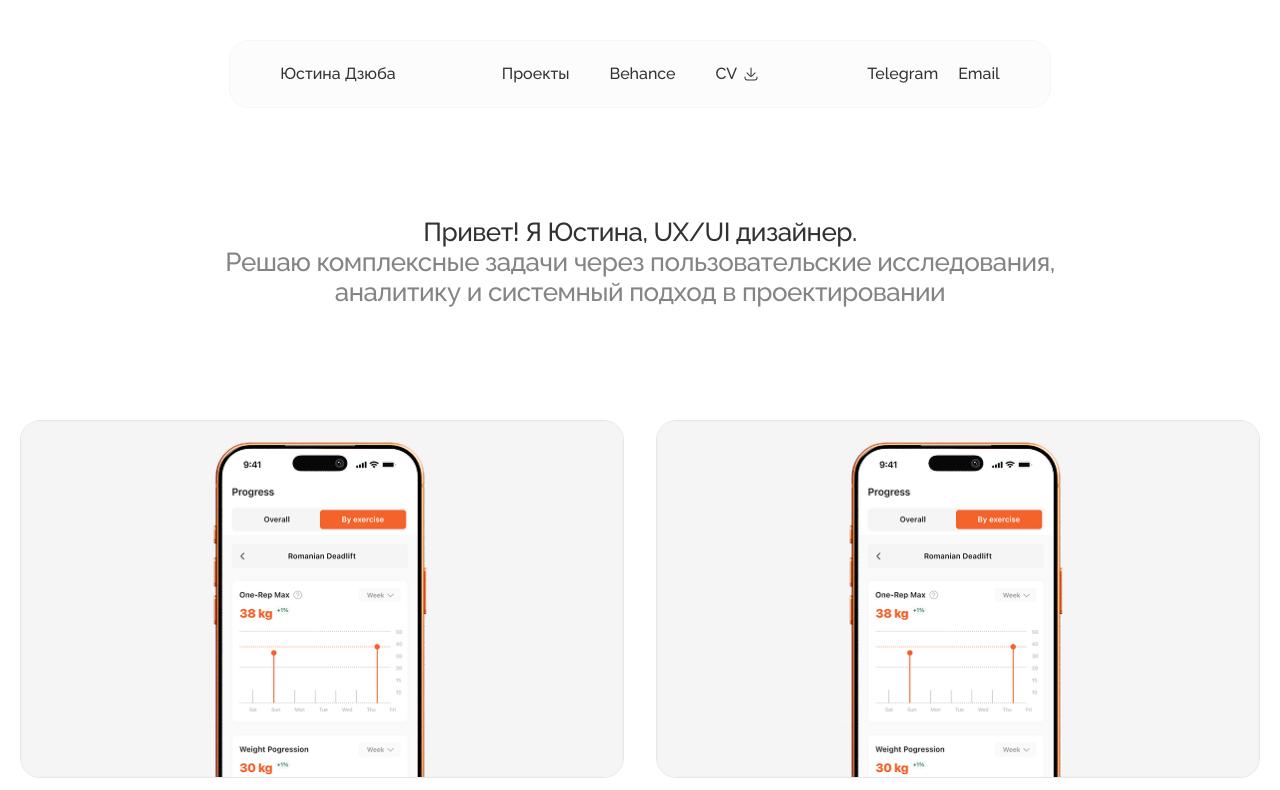
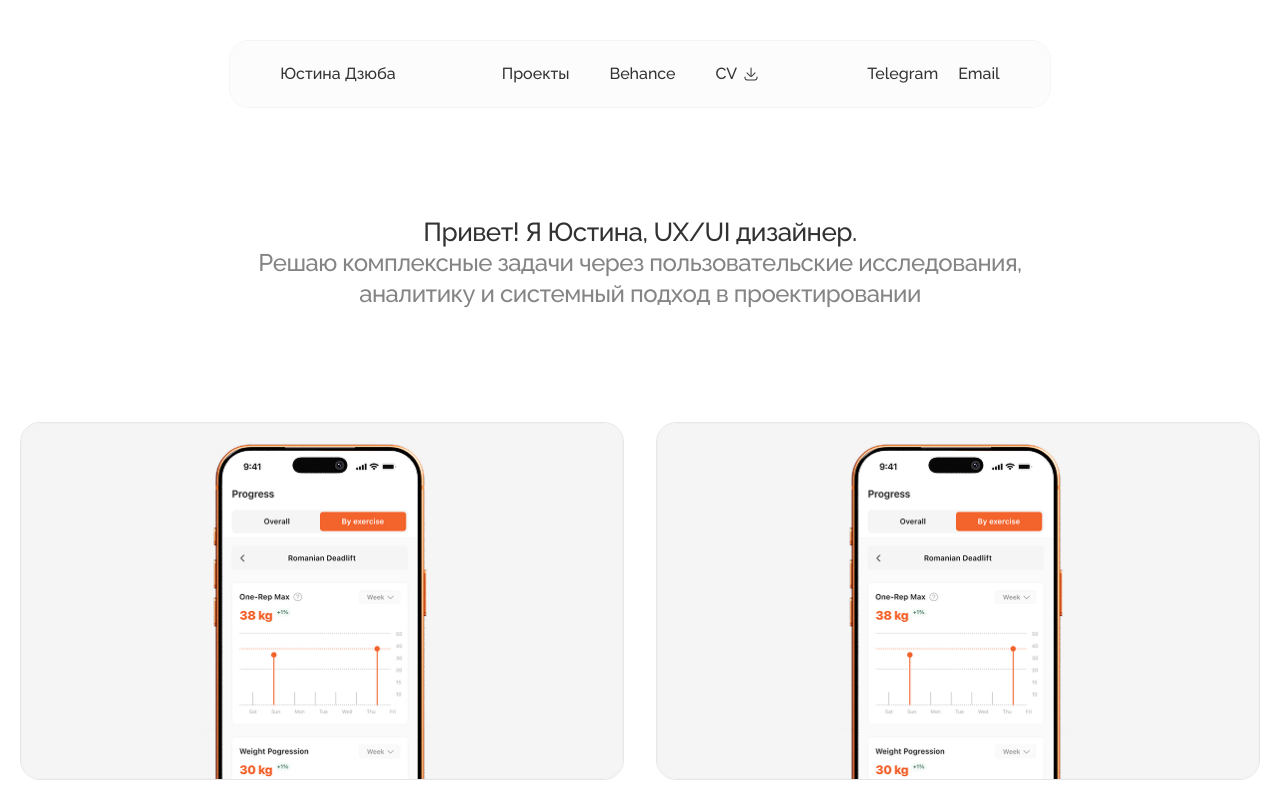
Before and after one commit to GrPugaguga/uxiustina, a Next.js app: page / in a window 1280 px wide. Shown: the top 790 px of the page. Built offline with nearby package versions, Linux system fonts and the light colour scheme.

Commit message:
fix: fix text size

```diff
--- a/app/page.tsx
+++ b/app/page.tsx
@@ -9,7 +9,7 @@ export default function Home() {
           <h1 className="text-[26px] font-medium leading-7.5 -tracking-[0.52px]">
             <span className="text-black">Привет! Я Юстина, UX/UI дизайнер.</span>
             <br />
-            <span className="text-grey-txt-secondary">Решаю комплексные задачи через пользовательские исследования, аналитику и системный подход в проектировании</span>
+            <span className="text-grey-txt-secondary text-[24px]">Решаю комплексные задачи через пользовательские исследования, аналитику и системный подход в проектировании</span>
           </h1>
         </div>
 
```
